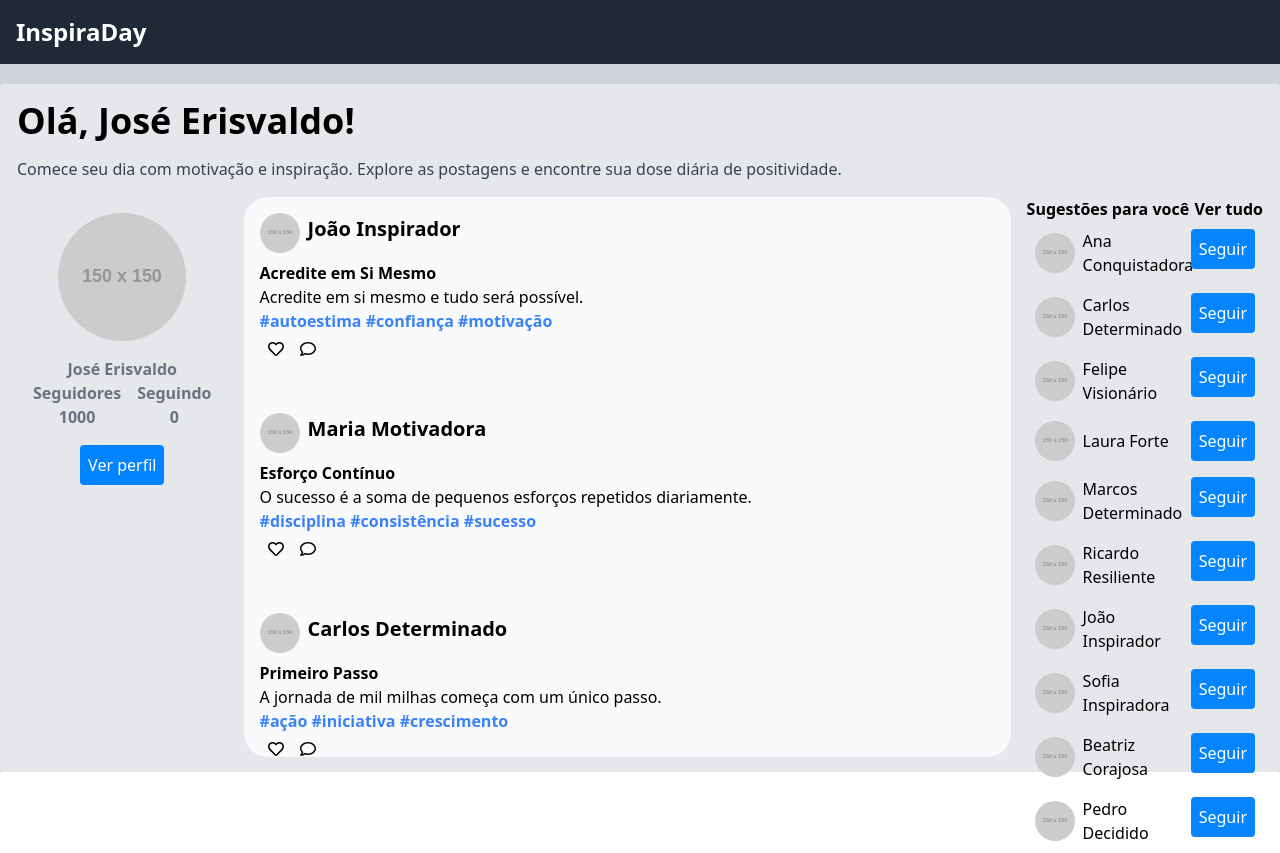
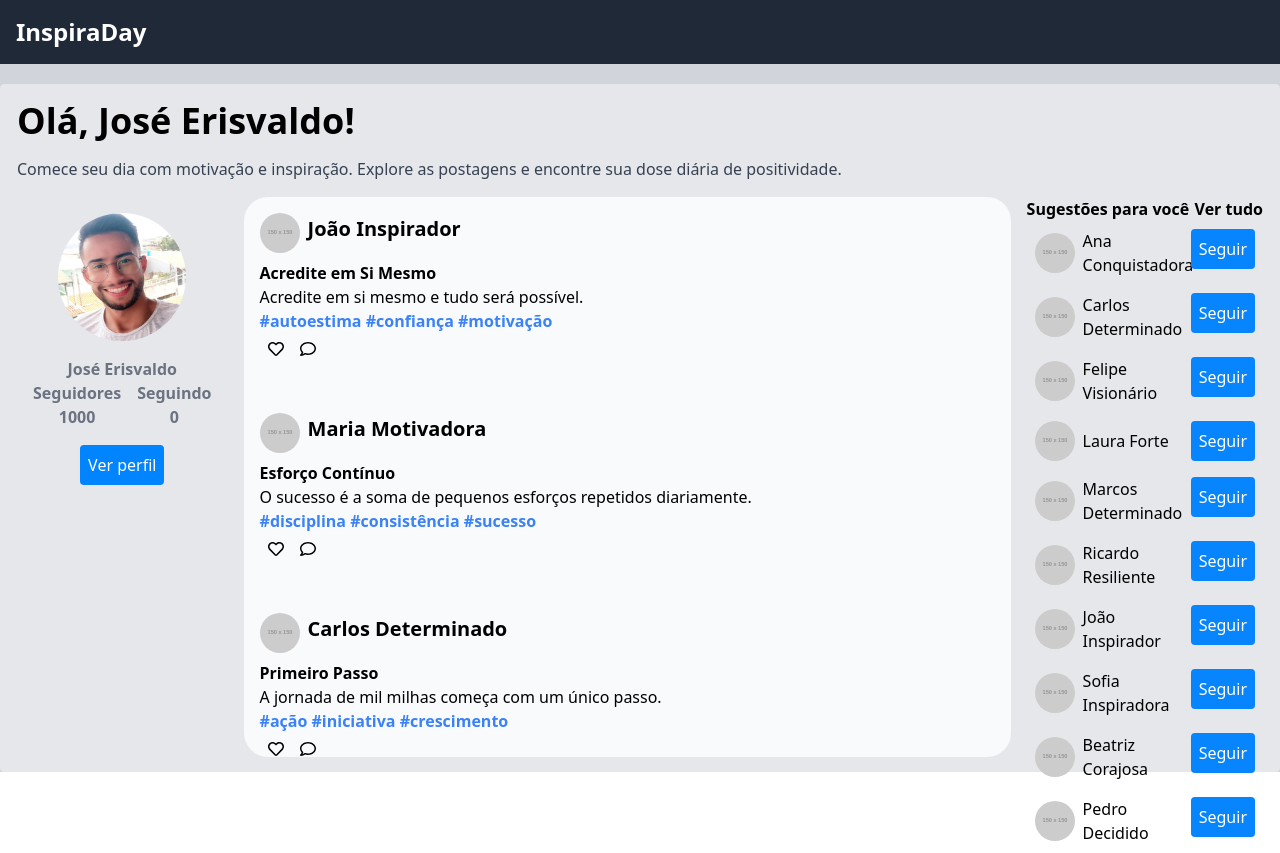
Before and after one commit to JoseErisvaldo/InspiraDay, a React (Create React App) app: page / in a window 1280 px wide. Built offline with nearby package versions, Linux system fonts and the light colour scheme.

Commit message:
Feat: add img

```diff
--- a/src/Components/Profile/ProfileInfoCard.jsx
+++ b/src/Components/Profile/ProfileInfoCard.jsx
@@ -1,10 +1,11 @@
 import React from 'react';
 import Button from '../UX/Button/Button';
+import jose from './jose.png'
 
 export default function ProfileInfoCard () {
   return (
     <div className="p-4 rounded text-gray-500">
-      <img src="https://via.placeholder.com/150" alt="Profile" className="w-32 h-32 rounded-full mx-auto mb-4" />
+      <img src={jose} alt="Profile" className="w-32 h-32 rounded-full mx-auto mb-4" />
       <h2 className='text-center font-bold'>José Erisvaldo</h2>
       <div className='flex flex-col justify-center items-center gap-4'>
         <div className='flex justify-center items-center gap-4'>
```
Also changed, not shown: src/Components/Profile/jose.png (added).
